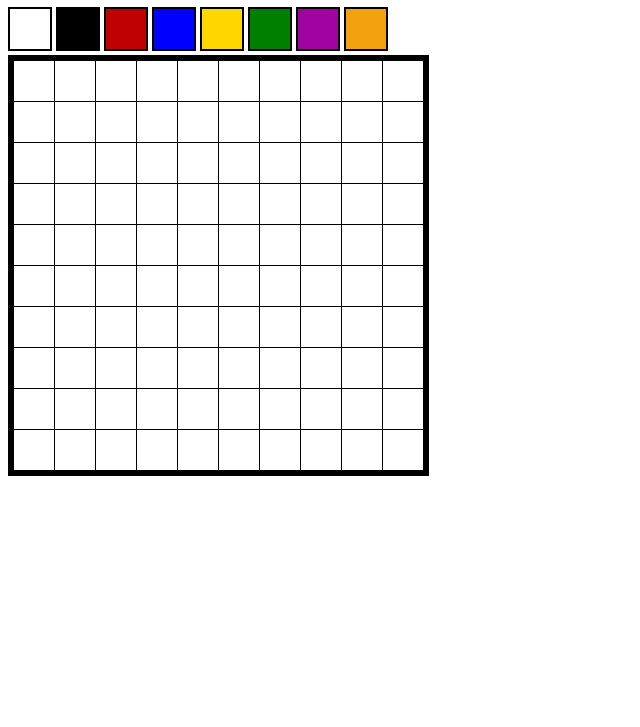
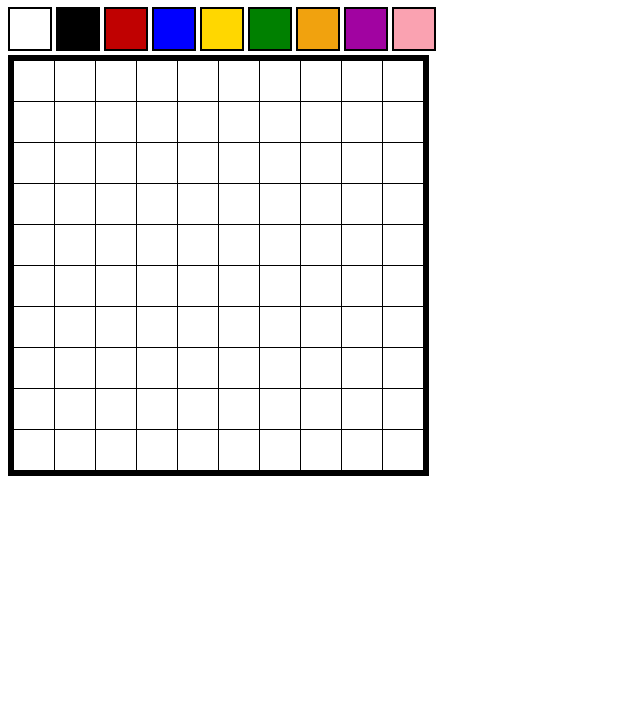
Before and after one commit to RCHS-Programming/unit4-ch1-pixelart-calebeskes, a plain HTML site: page resources/index.html in a window 1280 px wide. Shown: the part 73-800 px from the top of the page, without its empty margins (0-640 px from the left). Drawn offline with Linux system fonts and the light colour scheme.

Commit message:
Update index.html

```diff
--- a/resources/index.html
+++ b/resources/index.html
@@ -14,8 +14,9 @@
 	<div class="pen" style="background-color:blue;" onclick="setPenColour('blue')"></div>
 	<div class="pen" style="background-color:gold;" onclick="setPenColour('gold')"></div>
 	<div class="pen" style="background-color:green;" onclick="setPenColour('green')"></div>
+	<div class="pen" style="background-color:rgb(241, 162, 14);" onclick="setPenColour('rgb(241, 162, 14)')"></div>
 	<div class="pen" style="background-color:rgb(161, 3, 161);" onclick="setPenColour('rgb(161, 3, 161)')"></div>
-	<div class="pen" style="background-color:rgb(241, 162, 14);" onclick="setPenColour('rgb(241, 162, 14)')"></div>
+	<div class="pen" style="background-color:rgb(250, 162, 177);" onclick="setPenColour('rgb(250, 162, 177)')"></div>
 </div>
 <div id="art">
 	<div class="row">
```
